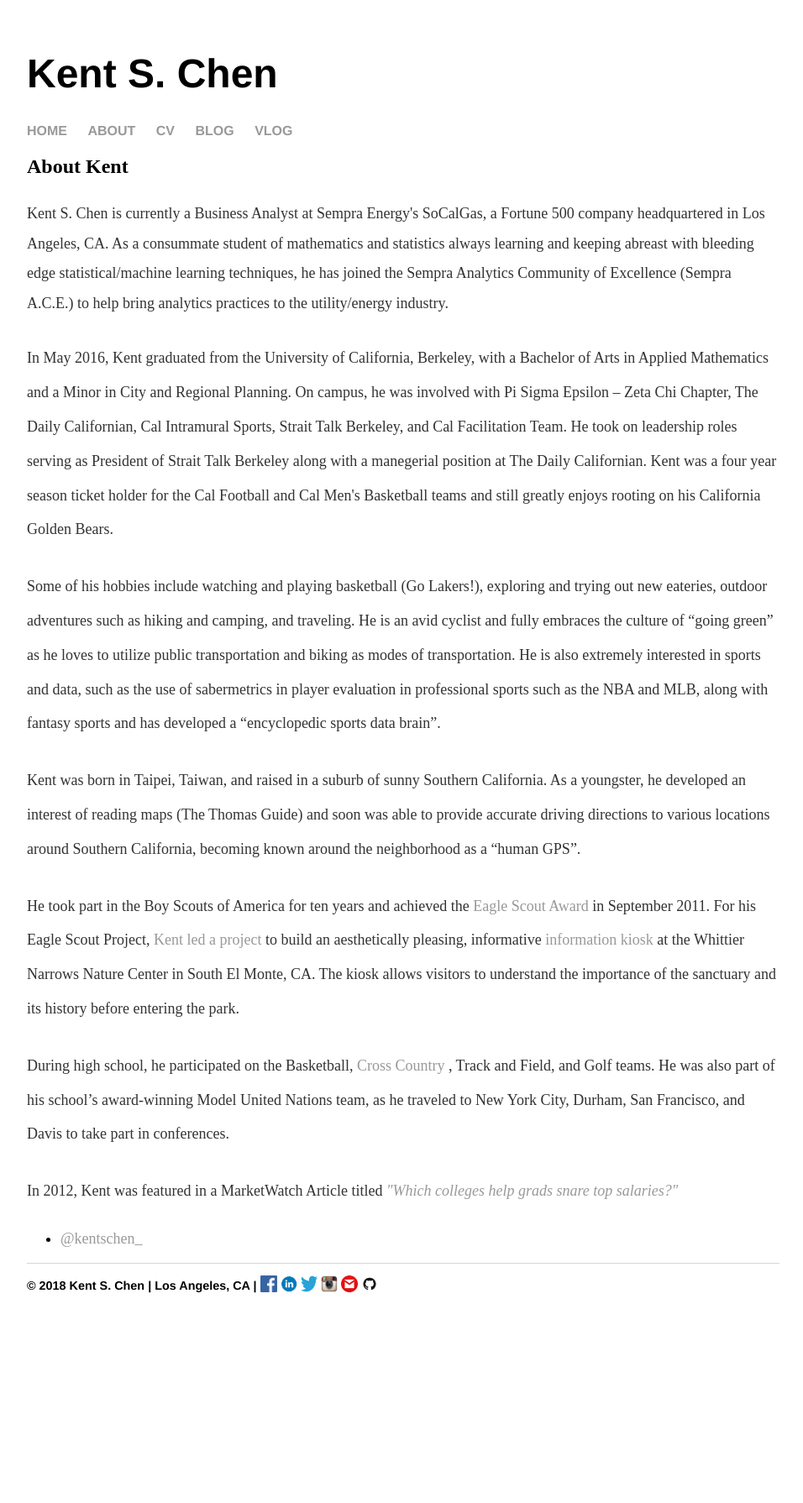
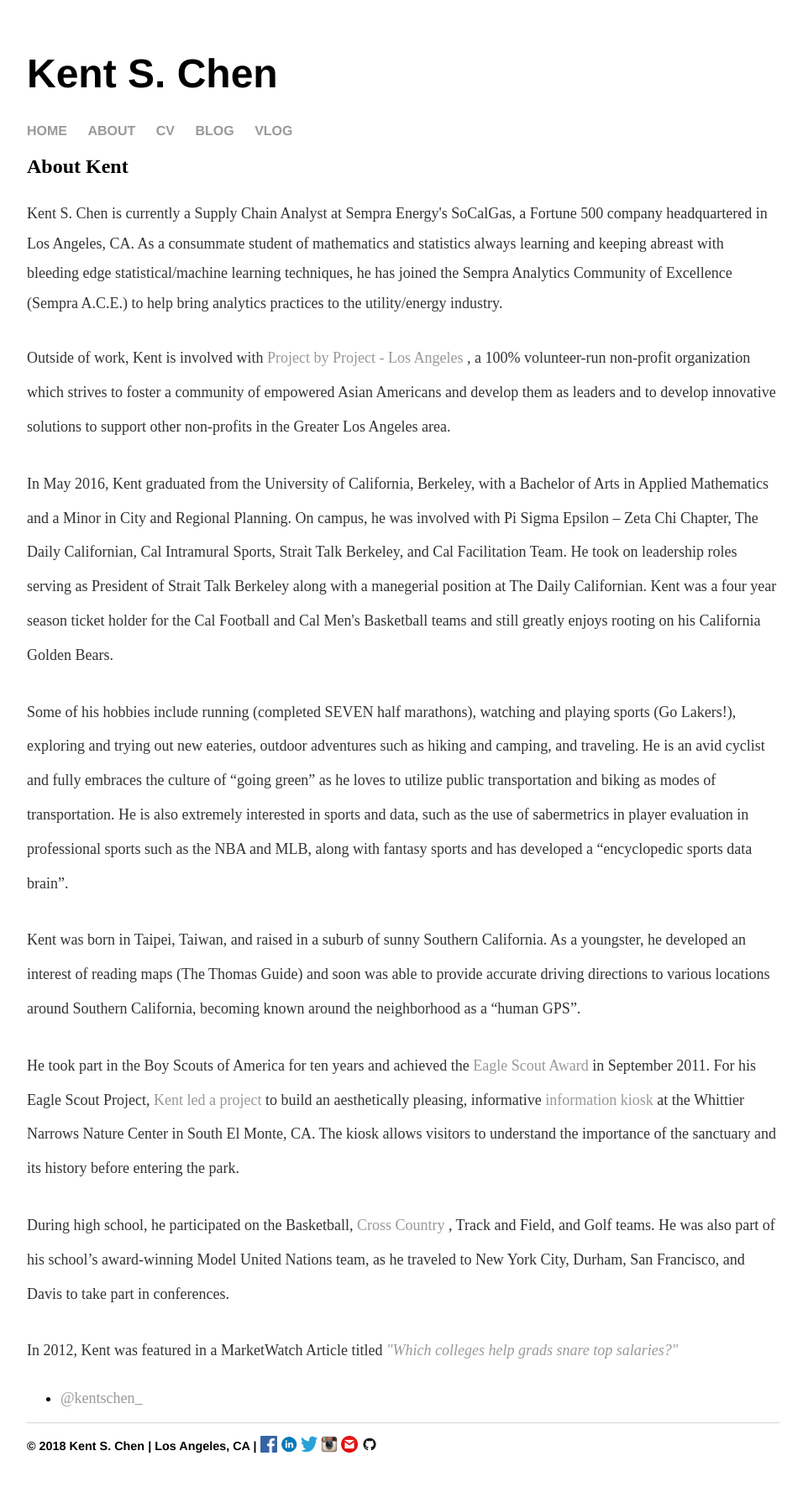
Before and after one commit to kentschen/kentschen.github.io, a Jekyll site: the page built from about/index.html, in a window 1280 px wide. Shown: the whole page at 84% size, without its empty margins (160-1116 px from the left). Built offline with Jekyll 4.4.1, drawn with Linux system fonts in a browser that asks for light colours; before the commit the page ends 1599 px from its top, so only the background shows below that.

Commit message:
update about me

```diff
--- a/about/index.html
+++ b/about/index.html
@@ -6,11 +6,16 @@
 		<div class="about">
 			<h2>About Kent</h2>
 
-			<p> <font size="4"> Kent S. Chen is currently a Business Analyst at Sempra Energy's SoCalGas,
+			<p> <font size="4"> Kent S. Chen is currently a Supply Chain Analyst at Sempra Energy's SoCalGas,
 				a Fortune 500 company headquartered in Los Angeles, CA. As a consummate student of mathematics
 				and statistics always learning and keeping abreast with bleeding edge statistical/machine learning
 				techniques, he has joined the Sempra Analytics Community of Excellence (Sempra A.C.E.) to help
 				bring analytics practices to the utility/energy industry.</p>
+
+			<p> <font size="4"> Outside of work, Kent is involved with <a targets="_blank" href="http://projectbyproject.org/local-chapters/los-angeles/join-us/">
+				Project by Project - Los Angeles </a>, a 100% volunteer-run non-profit organization which strives to foster a community of
+				empowered Asian Americans and develop them as leaders and to develop innovative solutions to support other non-profits in the
+				Greater Los Angeles area. </p>
 
 			<p> <font size="4"> In May 2016, Kent graduated from the University of California, Berkeley,
 				with a Bachelor of Arts in Applied Mathematics and a Minor in City and Regional Planning.
@@ -20,7 +25,7 @@
 				Kent was a four year season ticket holder for the Cal Football and Cal Men's Basketball teams and
 				still greatly enjoys rooting on his California Golden Bears.</p>
 
-			<p> <font size="4"> Some of his hobbies include watching and playing basketball (Go Lakers!),
+			<p> <font size="4"> Some of his hobbies include running (completed SEVEN half marathons), watching and playing sports (Go Lakers!),
 				exploring and trying out new eateries, outdoor adventures such as hiking and camping, and
 				traveling. He is an avid cyclist and fully embraces the culture of “going green” as he loves
 				to utilize public transportation and biking as modes of transportation. He is also extremely
```
